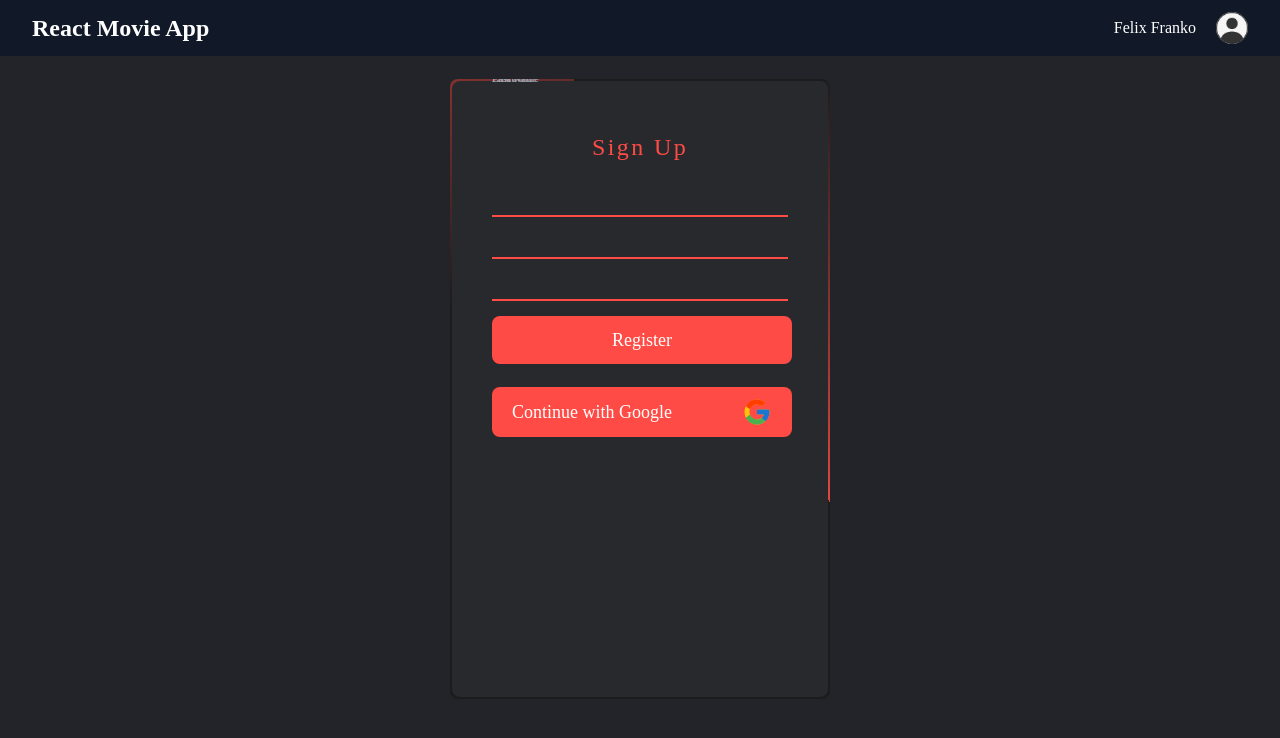
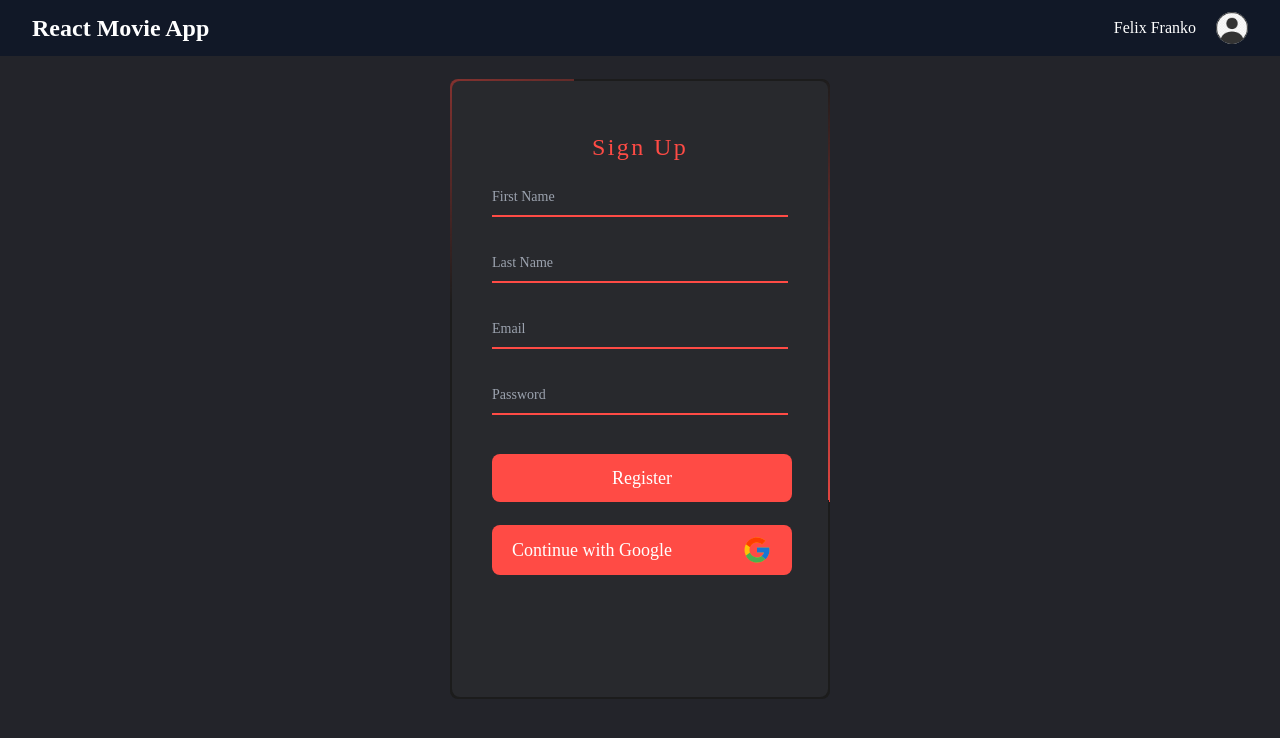
Before and after one commit to Hasan-Turkel/movies, a React (Create React App) app: page /register in a window 1280 px wide. Shown: the top 738 px of the page. Built offline with nearby package versions, Linux system fonts and the light colour scheme.

Commit message:
register commit

```diff
--- a/src/pages/Register.jsx
+++ b/src/pages/Register.jsx
@@ -1,34 +1,81 @@
-import React from "react";
+import React, { useContext, useState } from "react";
 import GoogleIcon from "../assets/icons/GoogleIcon";
+import { AuthContext } from "../context/AuthContext";
 
 const Register = () => {
+  const [name, setName] = useState("");
+  const [lastName, setLastName] = useState("");
+  const [email, setEmail] = useState("");
+  const [password, setPassword] = useState("");
+  const { createUser } = useContext(AuthContext);
+
+  const handleSubmit = (e) => {
+    e.preventDefault();
+    createUser(email, password);
+  };
   return (
     <div className="overflow-hidden flex-1 h-screen justify-center items-center bg-[#23242a]">
       <div
         className={`mt-[3vh] mx-auto overflow-hidden relative w-[380px] h-[620px] rounded-[8px] bg-[#1c1c1c] before:content-[""] before:absolute before:w-[380px] before:h-[420px] before:top-[-50%] before:left-[-50%] after:content-[""] after:absolute after:w-[380px] after:h-[420px] after:top-[-50%] after:left-[-50%] custom-linear-gradient`}
       >
-        <form className="absolute inset-[2px] rounded-[8px] bg-gray-100 dark:bg-[#28292d] z-[10] flex flex-col py-[50px] px-[40px]">
+        <form
+          onSubmit={handleSubmit}
+          className="absolute inset-[2px] rounded-[8px] bg-gray-100 dark:bg-[#28292d] z-[10] flex flex-col py-[50px] px-[40px]"
+        >
           <h2 className="text-red-main text-2xl font-[500] text-center tracking-[0.1em] mb-3">
             Sign Up
           </h2>
-          <div>
-            <inpu  className="peer" name="floating_text" type="text" required />
+          <div className="relative z-0 w-full mb-6 group">
+            <input
+              className="peer"
+              name="floating_text"
+              type="text"
+              placeholder=" "
+              required
+              onChange={(e) => setName(e.target.value)}
+            />
             <label htmlFor="floating_text">First Name</label>
           </div>
-          <div>
-            <input  className="peer" name="floating_text" type="text" required />
+          <div className="relative z-0 w-full mb-6 group">
+            <input
+              className="peer"
+              name="floating_text"
+              type="text"
+              placeholder=" "
+              required
+              onChange={(e) => setLastName(e.target.value)}
+            />
             <label htmlFor="floating_text">Last Name</label>
           </div>
-          <div>
-            <input  className="peer" name="floating_email" type="email" />
+          <div className="relative z-0 w-full mb-6 group">
+            <input
+              className="peer"
+              name="floating_email"
+              type="email"
+              placeholder=" "
+              required
+              onChange={(e) => setEmail(e.target.value)}
+            />
             <label htmlFor="floating_email">Email</label>
           </div>
-          <div>
-            <input  className="peer" name="floating_password" type="password" />
+          <div className="relative z-0 w-full mb-6 group">
+            <input
+              className="peer"
+              name="floating_password"
+              type="password"
+              placeholder=" "
+              required
+              onChange={(e) => setPassword(e.target.value)}
+            />
             <label htmlFor="floating_password">Password</label>
           </div>
-          <button className="btn-danger" type="submit">Register</button>
-          <button className="btn-danger flex justify-between items-center" type="button">
+          <button type="submit" className="btn-danger">
+            Register
+          </button>
+          <button
+            type="button"
+            className="btn-danger flex justify-between items-center"
+          >
             Continue with Google
             <GoogleIcon color="currentColor" />
           </button>
```
